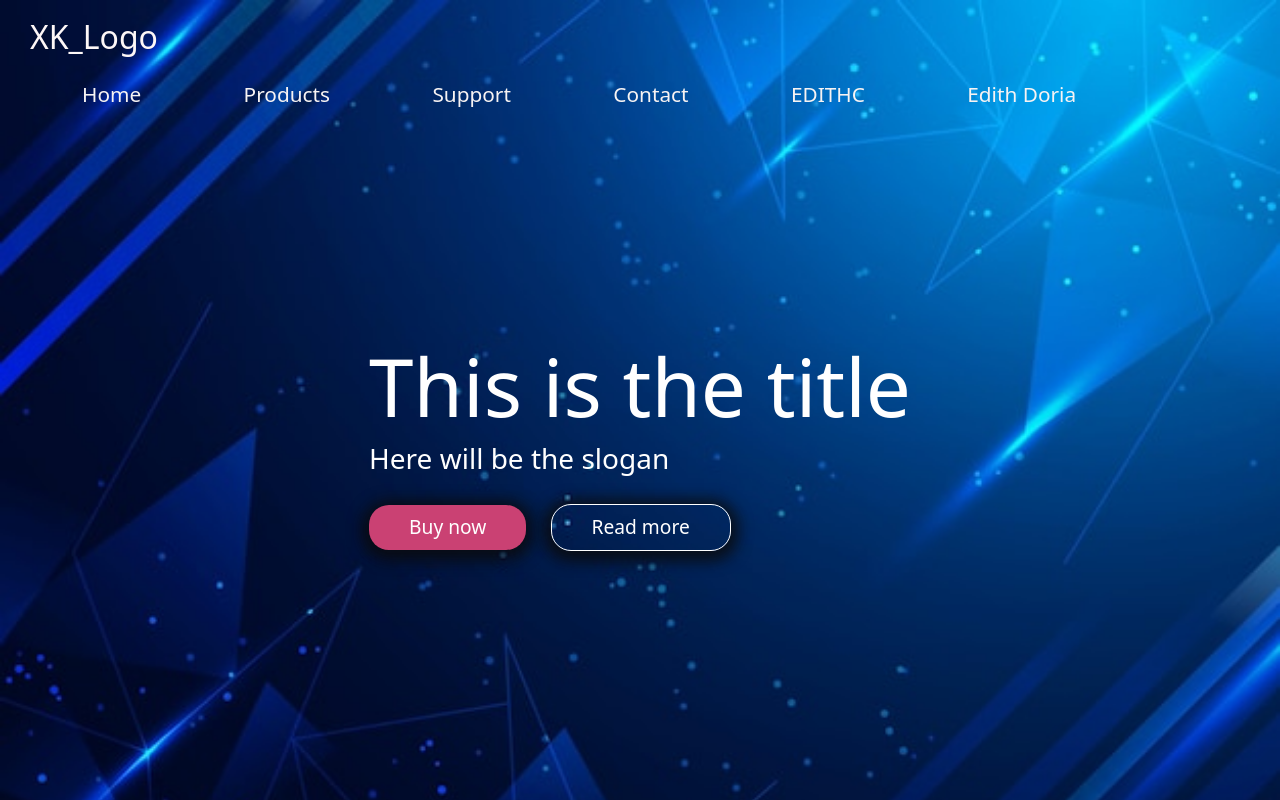
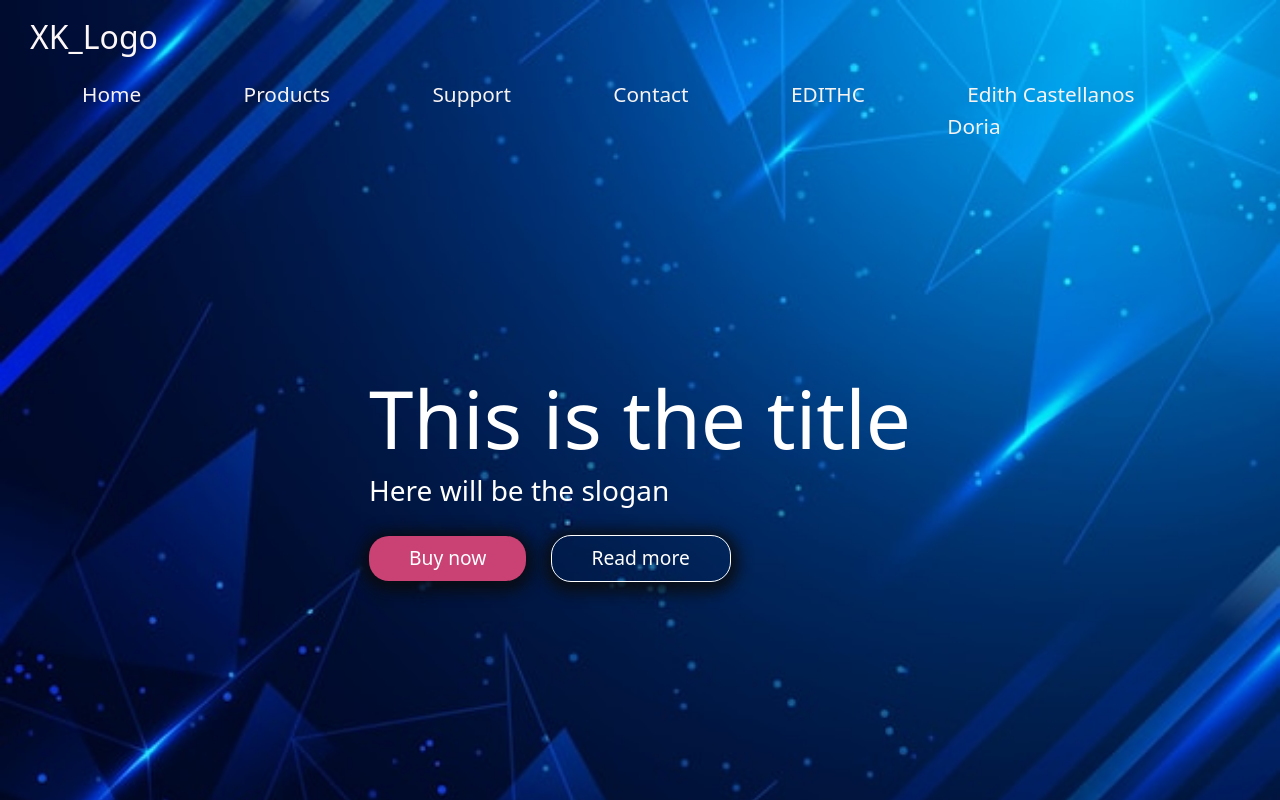
Before and after one commit to EdithConfigurado/C-Users-Edith-Castellanos-OneDrive-Escritorio-HOMEPAGES-20220903T150922Z-001-HOMEPAGES, a plain HTML site: page index.html in a window 1280 px wide. Drawn offline with nearby package versions, Linux system fonts and the light colour scheme.

Commit message:
Agregamos Tercera version

```diff
--- a/index.html
+++ b/index.html
@@ -34,7 +34,7 @@
                         <li><a href="#">Support</a></li>
                         <li><a href="#">Contact</a></li>
                         <li><a href="#">EDITHC</a></li>
-                        <li><a href="#">Edith Doria</a></li>
+                        <li><a href="#">Edith Castellanos Doria</a></li>
                      </ul><!--Actuatilizamos icónos **línea 20 link...fontawesome-->
                     <!--Cuando le demos clic a este icóno se va ha desplegar.-->
                     <div class="menu-bar">
```
